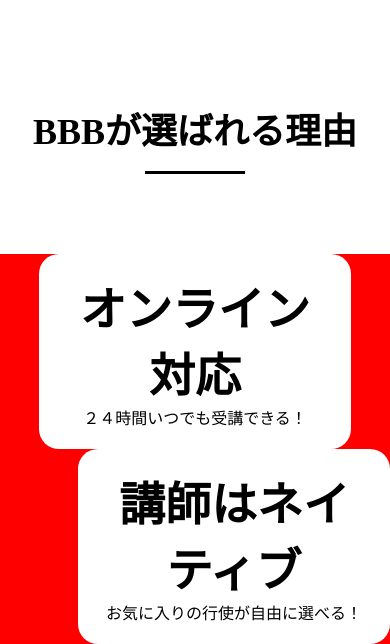
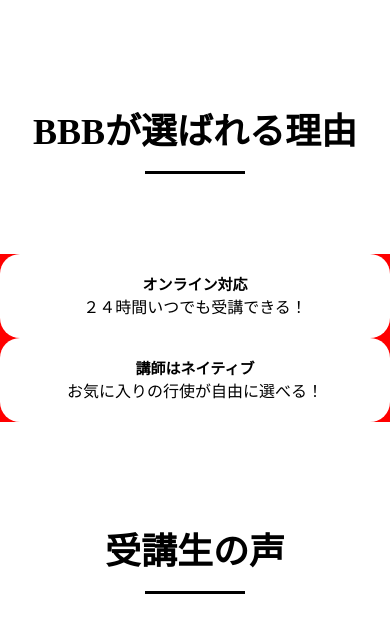
Before and after one commit to y-sasakik/web, a plain HTML site: page web3/index.html in a window 390 px wide. Shown: the part 608-1252 px from the top of the page. Drawn offline with nearby package versions, Linux system fonts and the light colour scheme; some packages are replaced by stand-ins of ours; a script that the page names is missing.

Commit message:
Add files via upload

```diff
--- a/web3/css/style.css
+++ b/web3/css/style.css
@@ -242,7 +242,7 @@ main{
    margin-bottom: 40px;
 }
 .slide{
-  width: 50%;
+  width: 40%;
   display: flex;
   align-items: center;
   justify-content: center;
@@ -252,7 +252,7 @@ main{
   position: relative;
 }
 .reason_title{
-  font-size:46px;
+  font-size:40px;
   font-weight: bold;
   margin-bottom: 30px;
   text-shadow: 0 4px 6px #fff;
@@ -383,6 +383,9 @@ footer .title{
     text-align: center;
     color: white;
   }
+  #navi.active{
+    left: 0;
+  }
 
   .hamburger{
       right:0;
@@ -394,8 +397,12 @@ footer .title{
   .title{
     font-size: 40px;
   }
+.reason_title{
+  font-size: 15px;
+}
+
   .slide{
-    width: 80%;
+    width: 100%;
     margin: 0 auto;
     box-sizing: border-box;
   }
```
